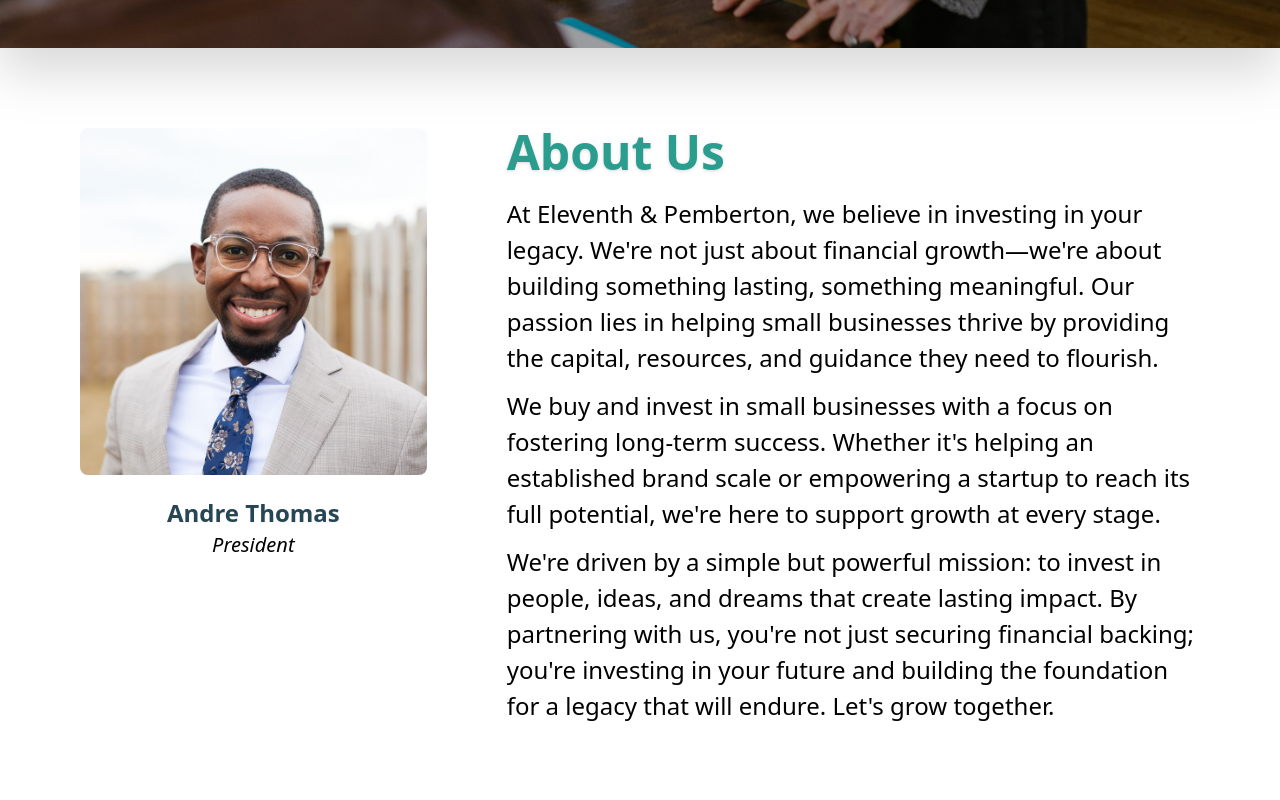
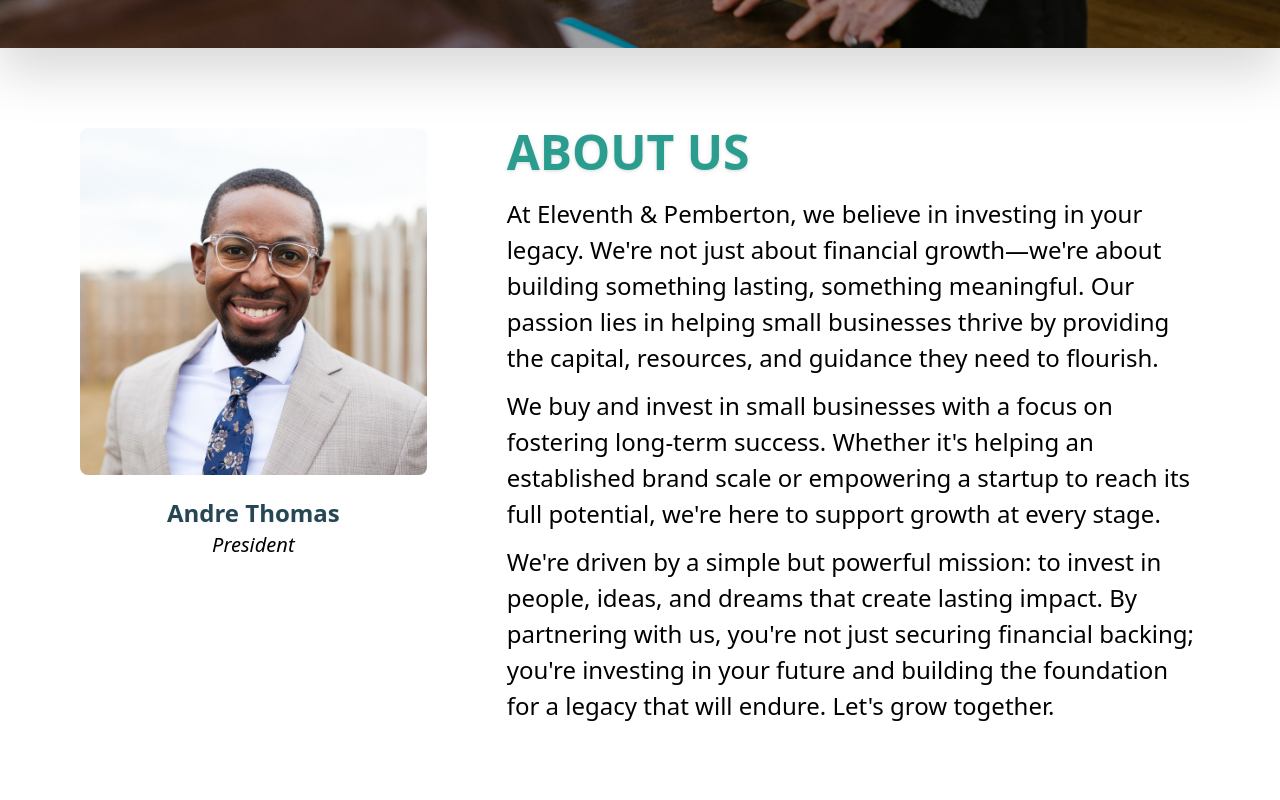
Before and after one commit to drethedevjs/investor-profile, a Vue app: page / in a window 1280 px wide. Shown: the part 880-1680 px from the top of the page. Built offline with nearby package versions, Linux system fonts and the light colour scheme.

Commit message:
Updated global h2 styling

```diff
--- a/src/assets/main.css
+++ b/src/assets/main.css
@@ -9,7 +9,7 @@
 }
 
 h2 {
-  @apply text-5xl text-secondary drop-shadow font-bold mb-5;
+  @apply text-5xl text-secondary drop-shadow font-bold mb-5 uppercase;
 }
 
 p {
```
